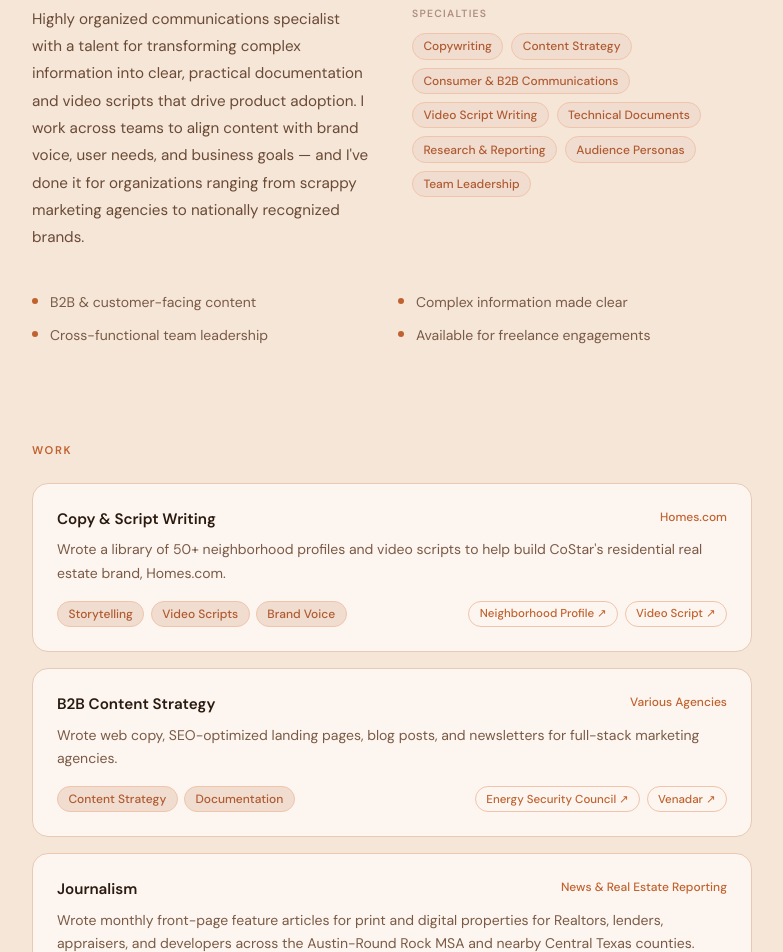
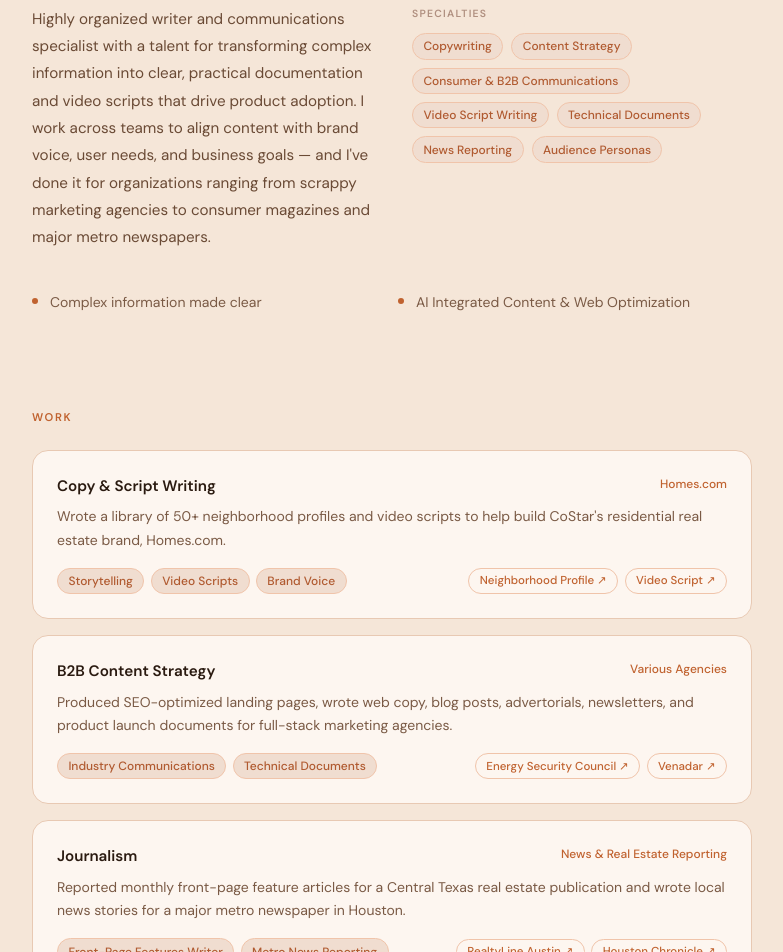
Before and after one commit to rikism-oss/portfolio-website, a React (Vite) app: page / in a window 1280 px wide. Shown: the part 520-1472 px from the top of the page, without its empty margins (248-1031 px from the left). Built offline with nearby package versions, Linux system fonts and the light colour scheme.

Commit message:
Refine project details and enhance about section
Updated tags and descriptions for various projects, modified skills list, and refined the about section to enhance clarity and detail.

```diff
--- a/src/App.jsx
+++ b/src/App.jsx
@@ -16,16 +16,16 @@ const PROJECTS = [
   {
     title: "B2B Content Strategy",
     client: "Various Agencies",
-    tags: ["Content Strategy", "Documentation"],
-    desc: "Wrote web copy, SEO-optimized landing pages, blog posts, and newsletters for full-stack marketing agencies.",
+    tags: ["Industry Communications", "Technical Documents"],
+    desc: "Produced SEO-optimized landing pages, wrote web copy, blog posts, advertorials, newsletters, and product launch documents for full-stack marketing agencies.",
     links: [ { label: "Energy Security Council", url: "https://rikimarkowitz.wordpress.com/wp-content/uploads/2011/10/patch-security.pdf" },
            { label: "Venadar", url: "https://rikimarkowitz.wordpress.com/wp-content/uploads/2011/10/cobra-verde-exec-summary-sample.pdf" }],
   },
   {
     title: "Journalism",
     client: "News & Real Estate Reporting",
-    tags: ["Reporter", "Researcher", "Front-Page Features Writer"],
-    desc: "Wrote monthly front-page feature articles for print and digital properties for Realtors, lenders, appraisers, and developers across the Austin-Round Rock MSA and nearby Central Texas counties.",
+    tags: ["Front-Page Features Writer", "Metro News Reporting"],
+    desc: "Reported monthly front-page feature articles for a Central Texas real estate publication and wrote local news stories for a major metro newspaper in Houston.",
     links: [
       { label: "RealtyLine Austin", url: "https://issuu.com/realtyline/docs/digital_september_2021/" },
    { label: "Houston Chronicle", url: "https://rikimarkowitz.wordpress.com/wp-content/uploads/2011/10/war-vet.pdf" } ],
@@ -33,7 +33,7 @@ const PROJECTS = [
   {
     title: "Reporter & Researcher",
     client: "Various Authors",
-    tags: ["Reporter", "Researcher", "Fact Checking"],
+    tags: ["Research", "Fact Checking"],
     desc: "Fact checked long-form book projects and provided supplemental reporting assistance for various authors, including New York Times Bestselling author, A.J. Jacobs.",
     links: [
       { label: "The Year of Living Constitutionally", url: "https://ajjacobs.com/books/the-year-of-living-constitutionally/" },
@@ -44,15 +44,15 @@ const PROJECTS = [
 
 const SKILLS = [
   "Copywriting", "Content Strategy", "Consumer & B2B Communications",
-  "Video Script Writing", "Technical Documents", "Research & Reporting", "Audience Personas",
-  "Team Leadership",
+  "Video Script Writing", "Technical Documents", "News Reporting", "Audience Personas",
+
 ];
 
 const BULLETS = [
-  "B2B & customer-facing content",
+
   "Complex information made clear",
-  "Cross-functional team leadership",
-  "Available for freelance engagements",
+  "AI Integrated Content & Web Optimization",
+
 ];
 
 export default function App() {
@@ -404,11 +404,11 @@ export default function App() {
           <p className="section-label">About</p>
           <div className="about-grid">
             <p className="about-body">
-              Highly organized communications specialist with a talent for transforming
+              Highly organized writer and communications specialist with a talent for transforming
               complex information into clear, practical documentation and video scripts
               that drive product adoption. I work across teams to align content with
               brand voice, user needs, and business goals — and I've done it for
-              organizations ranging from scrappy marketing agencies to nationally recognized brands.
+              organizations ranging from scrappy marketing agencies to consumer magazines and major metro newspapers.
             </p>
             <div>
               <p className="stack-label">Specialties</p>
```
